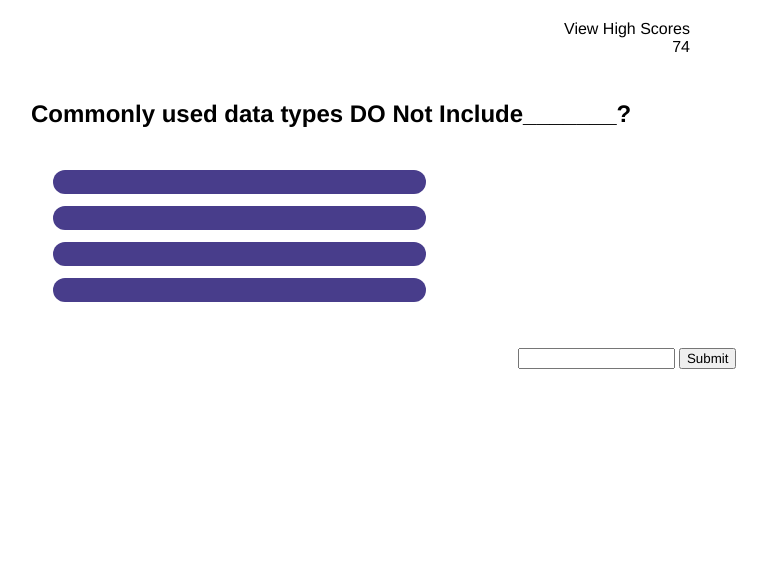
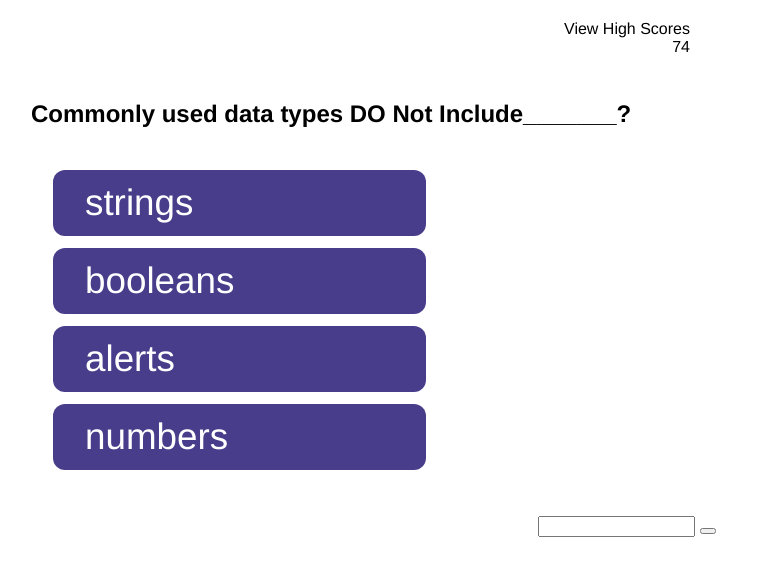
Before and after one commit to Jessiferizzo/Codequiz, a plain HTML site: page index.html in a window 1280 px wide. Both pictures are taken after a click on the button "Start Quiz". Shown: the whole page, without its empty margins (13-780 px from the left). Drawn offline with nearby package versions, Linux system fonts and the light colour scheme.

Commit message:
answer buttons

```diff
--- a/assets/js/script.js
+++ b/assets/js/script.js
@@ -11,53 +11,53 @@ var currentQuestions = [
         d: "numbers",
 
       },
-      correctAnswer:"d"
+      correctAnswer:"alerts"
     },
     {
       question: "The condition in an if / else statement is enclosed with _______?",
       answers: {
-        1: "quotes",
-        2: "curly brackets",
-        3: "parenthesis",
-        4: "square brackets",
+        a: "quotes",
+        b: "curly brackets",
+        c: "parenthesis",
+        d: "square brackets",
 
       },
-      correctAnswer: 3
+      correctAnswer:"paranthesis"
     },
     {
       question: "Arrays in JavaScript can be used to store_______?",
       answers: {
-        1: "numbers and strings",
-        2: "other arravs",
-        3: "booleans",
-        4: "all of the above",
-
+        a: "numbers and strings",
+        b: "other arravs",
+        c: "booleans",
+        d: "all of the above",
       },
-      correctAnswer:4
+      correctAnswer:"all of the above"
     },
     {
         question: "String values must be enclosed within _______ when being assigned to variables.",
         answers: {
-            1: "commas",
-            2: "curly brackets",
-            3: "quotes",
-            4: "parenthesis",
+            a: "commas",
+            b: "curly brackets",
+            c: "quotes",
+            d: "parenthesis",
 
         },
-        correctAnswer:3
+        correctAnswer:"quotes"
       },
       {
         question: "A very useful tool used during development and debugging for printing content to the debugger is:",
         answers: {
-            1: "JavaScript",
-            2: "terminal/bash",
-            3: "for loops",
-            4: "console.log",
+            a: "JavaScript",
+            b: "terminal/bash",
+            c: "for loops",
+            d: "console.log",
 
         },
-        correctAnswer:3
+        correctAnswer:"console.log"
       },
   ];
+  console.log(currentQuestions);
 //variables declared
 var score=0;
 var count= 75;
@@ -97,14 +97,14 @@ questionEl.textContent = currentQuestions[0].question
 
 //make question array display in HTML
 const answer1El = document.querySelector("#answer1");
-answer1El.textContent = currentQuestions[0].answers[1]
-console.log(currentQuestions[0]);
+answer1El.textContent = currentQuestions[0].answers["a"]
+console.log(currentQuestions[0].answers["a"]);
 const answer2El = document.querySelector("#answer2");
-answer2El.textContent = currentQuestions[0].answers[2]
+answer2El.textContent = currentQuestions[0].answers["b"]
 const answer3El = document.querySelector("#answer3");
-answer3El.textContent = currentQuestions[0].answers[3]
+answer3El.textContent = currentQuestions[0].answers["c"]
 const answer4El = document.querySelector("#answer4");
-answer4El.textContent = currentQuestions[0].answers[4]
+answer4El.textContent = currentQuestions[0].answers["d"]
 };
 
 function displayQuestion(){
@@ -115,45 +115,41 @@ questionEl.textContent = currentQuestions[currentQuestionsIndex].question
 
 //make question array display in HTML and make into buttons
 const answer1El = document.querySelector("#answer1");
-answer1El = document.createElement("button");
-console.log("button 1 made");
-answer1El.textContent = currentQuestions[currentQuestionsIndex].answers[1]
+answer1El.textContent = currentQuestions[currentQuestionsIndex].answers["a"]
 const answer2El = document.querySelector("#answer2");
-answer2El = document.createElement("button");
-console.log("button 2 made");
-answer2El.textContent = currentQuestions[currentQuestionsIndex].answers[2]
+answer2El.textContent = currentQuestions[currentQuestionsIndex].answers["b"]
 const answer3El = document.querySelector("#answer3");
+answer3El.textContent = currentQuestions[currentQuestionsIndex].answers["c"]
+const answer4El = document.querySelector("#answer4");
+answer4El.textContent = currentQuestions[currentQuestionsIndex].answers["d"]
 
 currentQuestionsIndex++
 console.log(currentQuestionsIndex);
 }
 
-
-function addEventListeners(event) {
-var elementClicked = event.target;
-const answerButtons = document.querySelector(".answer-choices");
-answerButtons= document.createElement("button");
-console.log("you clicked a button!");
-elementClicked= function(){
 function checkCorrectAnswer(elementClicked) {
     if (elementClicked.textContent === correctAnswer){
      console.log("correct!");
      console.log(currentQuestionsIndex.correctAnswer);
-        //add points to total score
      } else {
         console.log("incorrect");
     timeLeft-15
-        };
-displayQuestion();
-console.log("question shows!");
-checkCorrectAnswer();
-console.log("checked for answer!");
-    }
     }
 }
 
+var answerButtons = document.querySelector(".answer-choices");
+answerButtons= document.createElement("button");
+console.log("you clicked a button!");
+answerButtons.addEventListener("click", displayQuestion);
+console.log("CLICK DAT BUTTON");
 
 
+
+function addEventListeners(event) {
+        var elementClicked = event.target;
+        (checkCorrectAnswer(elementClicked));
+        console.log("checked for answer!");
+}
 //input your name to save score to local storage
 /*$("#task-form-modal .btn-primary").click(function() {
 
--- a/index.html
+++ b/index.html
@@ -42,7 +42,7 @@
     <div>
         <form action="/" method="post">
             <input type="text">
-            <button>Submit</button>
+            <button></button>
           </form>
 
     </div>
```
Lines whose indentation alone changed are shown as unchanged.
